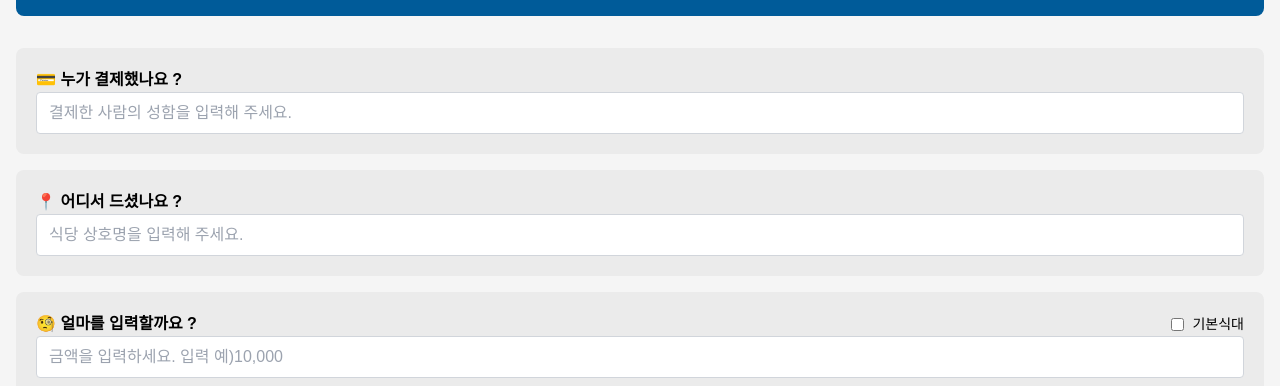
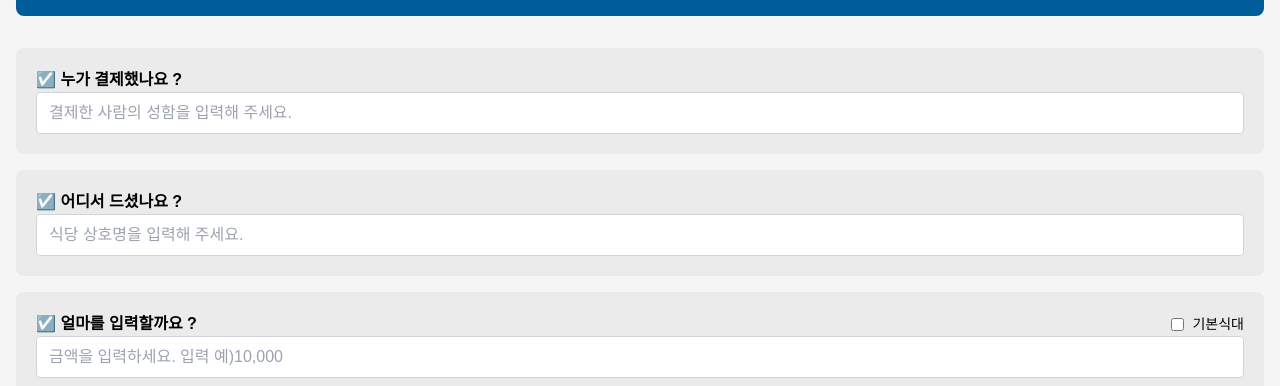
Before and after one commit to aksel26/Intranet-Excel-Fetch-SMB, a website: page views/main.html in a window 1280 px wide. Shown: the part 283-669 px from the top of the page. Drawn offline with nearby package versions, Linux system fonts and the light colour scheme.

Commit message:
🎨 Design(UI): change icons main.html

```diff
--- a/views/main.html
+++ b/views/main.html
@@ -145,7 +145,7 @@
     </div>
     <div class="w-full flex flex-col gap-y-4">
       <div class="bg-[#ebebeb] p-5 rounded-lg">
-        <p class="font-bold">💳 누가 결제했나요 ?</p>
+        <p class="font-bold">☑️ 누가 결제했나요 ?</p>
         <input
           class="w-full px-3 py-2 border border-gray-300 rounded"
           type="number"
@@ -153,7 +153,7 @@
         />
       </div>
       <div class="bg-[#ebebeb] p-5 rounded-lg">
-        <p class="font-bold">📍 어디서 드셨나요 ?</p>
+        <p class="font-bold">☑️ 어디서 드셨나요 ?</p>
         <input
           class="w-full px-3 py-2 border border-gray-300 rounded"
           type="number"
@@ -162,7 +162,7 @@
       </div>
       <div class="bg-[#ebebeb] p-5 rounded-lg">
         <div class="flex justify-between items-center">
-          <p class="font-bold">🧐 얼마를 입력할까요 ?</p>
+          <p class="font-bold">☑️ 얼마를 입력할까요 ?</p>
           <div class="flex items-center gap-x-2">
             <input type="checkbox" id="lunchExpenses" name="lunchExpenses" />
             <label class="text-sm" for="lunchExpenses">기본식대</label>
```
